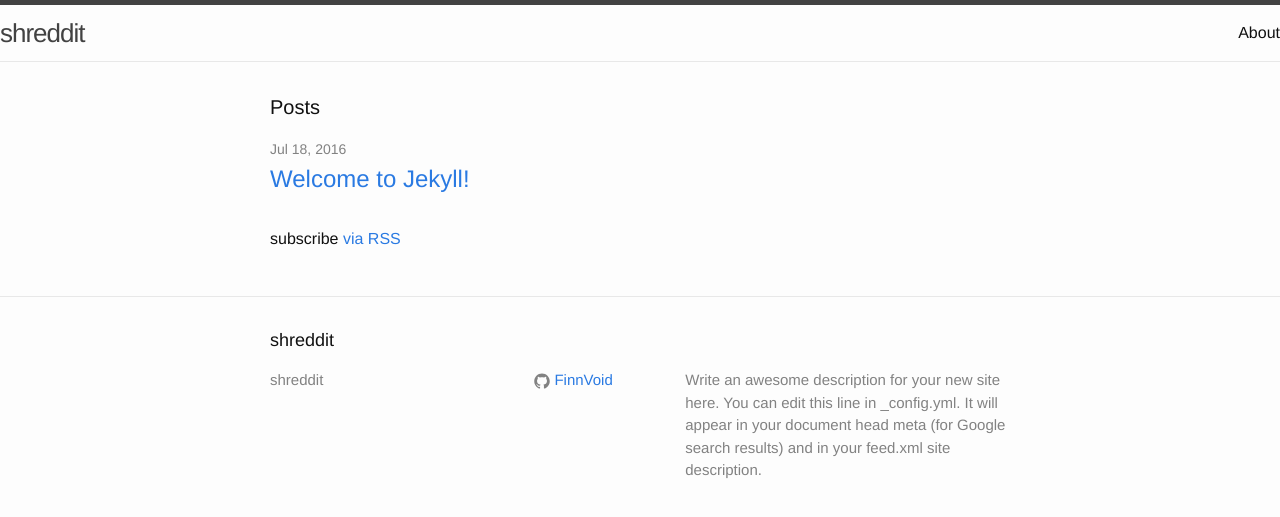
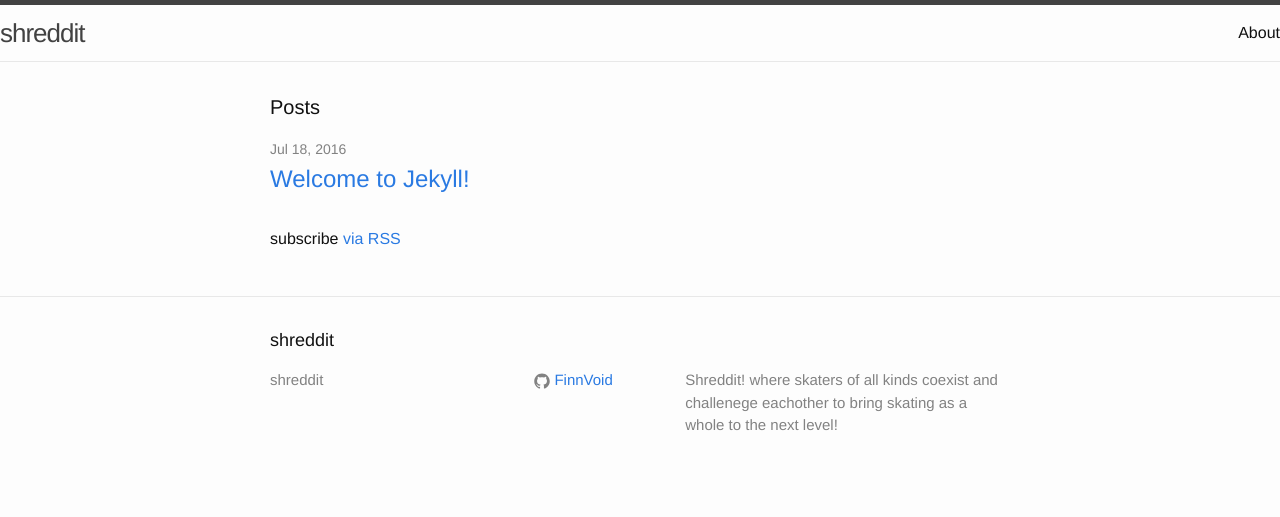
Before and after one commit to DomPolizzi/shreddit, a Jekyll site: the page built from index.html, in a window 1280 px wide. Shown: the top 517 px of the page. Built offline with Jekyll 4.4.1, drawn with Linux system fonts in a browser that asks for light colours.

Commit message:
Updated Config

```diff
--- a/_config.yml
+++ b/_config.yml
@@ -9,7 +9,7 @@ collections:
     title: Uploads
     output: true
 description: |
-  Write an awesome description for your new site here. You can edit this line in _config.yml. It will appear in your document head meta (for Google search results) and in your feed.xml site description.
+  Shreddit! where skaters of all kinds coexist and challenege eachother to bring skating as a whole to the next level!
 baseurl:
 url: https://www.shreddit.com
 github_username: FinnVoid
```
